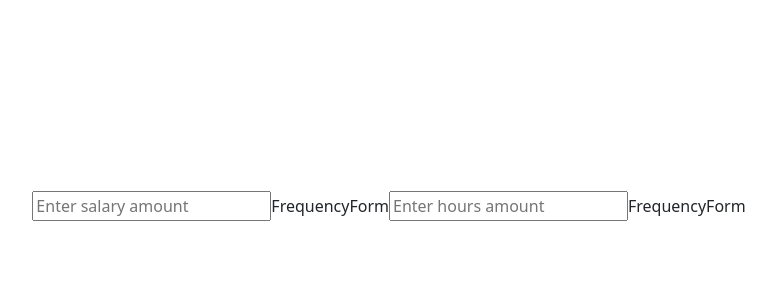
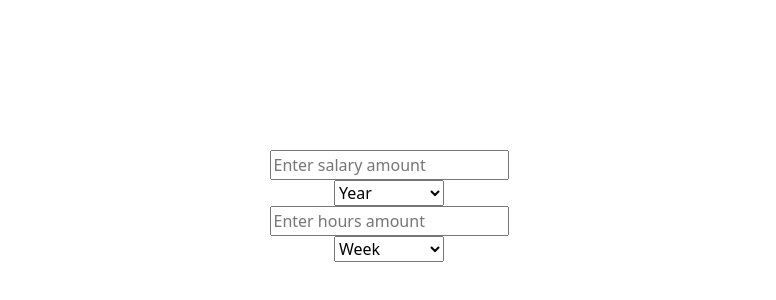
Before and after one commit to JarrenWhite/time_cost_javascript, a React (Vite) app in the folder time_cost/: page / in a window 1280 px wide. Shown: the part 194-494 px from the top of the page, without its empty margins (251-1027 px from the left). Built offline with nearby package versions, Linux system fonts and the light colour scheme.

Commit message:
FrequencyForm.jsx completed to add values from dropdowns

```diff
--- a/time_cost/src/wage_form/FrequencyForm.jsx
+++ b/time_cost/src/wage_form/FrequencyForm.jsx
@@ -1,8 +1,19 @@
 function FrequencyForm({frequency, changeFrequency}){
+    const handleOptionChange = (event) => {
+        changeFrequency(event.target.value);
+    };
+
     return(
-        <label>
-            FrequencyForm
-        </label>
+        <div>
+            <select value={frequency} onChange={handleOptionChange}>
+                <option value="Hour">Hour</option>
+                <option value="Day">Day</option>
+                <option value="Week">Week</option>
+                <option value="Month">Month</option>
+                <option value="Year">Year</option>
+                <option value="Four Weeks">Four Weeks</option>
+            </select>
+        </div>
     )
 }
 
```
